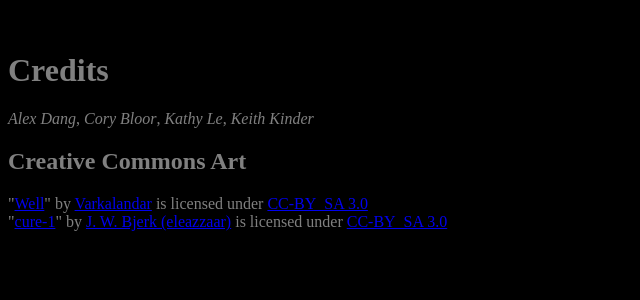
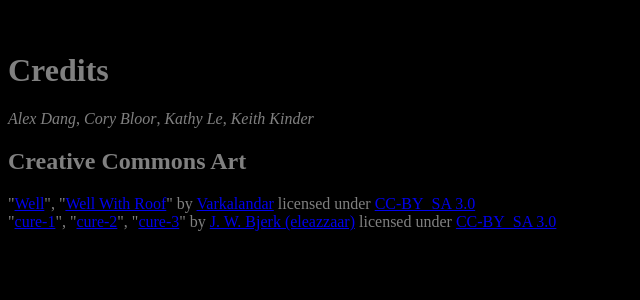
Before and after one commit to cgmb/market43, a PHP site: page /credits.php in a window 1280 px wide. Shown: the part 186-486 px from the top of the page, without its empty margins (0-640 px from the left). Run offline with PHP 8.4, Linux system fonts and the light colour scheme.

Commit message:
Updated art credits.

```diff
--- a/html/credits.php
+++ b/html/credits.php
@@ -19,8 +19,8 @@
 <em>Keith Kinder</em>
 
 <H2>Creative Commons Art</H2>
-"<a href="fountain_of_money.png">Well</a>" by <a href="http://opengameart.org/users/varkalandar">Varkalandar</a> is licensed under <a href="http://creativecommons.org/licenses/by-sa/3.0/">CC-BY_SA 3.0</a>
+"<a href="fountain_of_money.png">Well</a>", "<a href="fountain_of_money-2.png">Well With Roof</a>" by <a href="http://opengameart.org/users/varkalandar">Varkalandar</a> licensed under <a href="http://creativecommons.org/licenses/by-sa/3.0/">CC-BY_SA 3.0</a>
 <br>
-"<a href="leaf-1.png">cure-1</a>" by <a href="http://opengameart.org/users/eleazzaar">J. W. Bjerk (eleazzaar)</a> is licensed under <a href="http://creativecommons.org/licenses/by-sa/3.0/">CC-BY_SA 3.0</a>
+"<a href="leaf-1.png">cure-1</a>", "<a href="leaf-2.png">cure-2</a>", "<a href="leaf-3.png">cure-3</a>" by <a href="http://opengameart.org/users/eleazzaar">J. W. Bjerk (eleazzaar)</a> licensed under <a href="http://creativecommons.org/licenses/by-sa/3.0/">CC-BY_SA 3.0</a>
 </body>
 </html>
```
